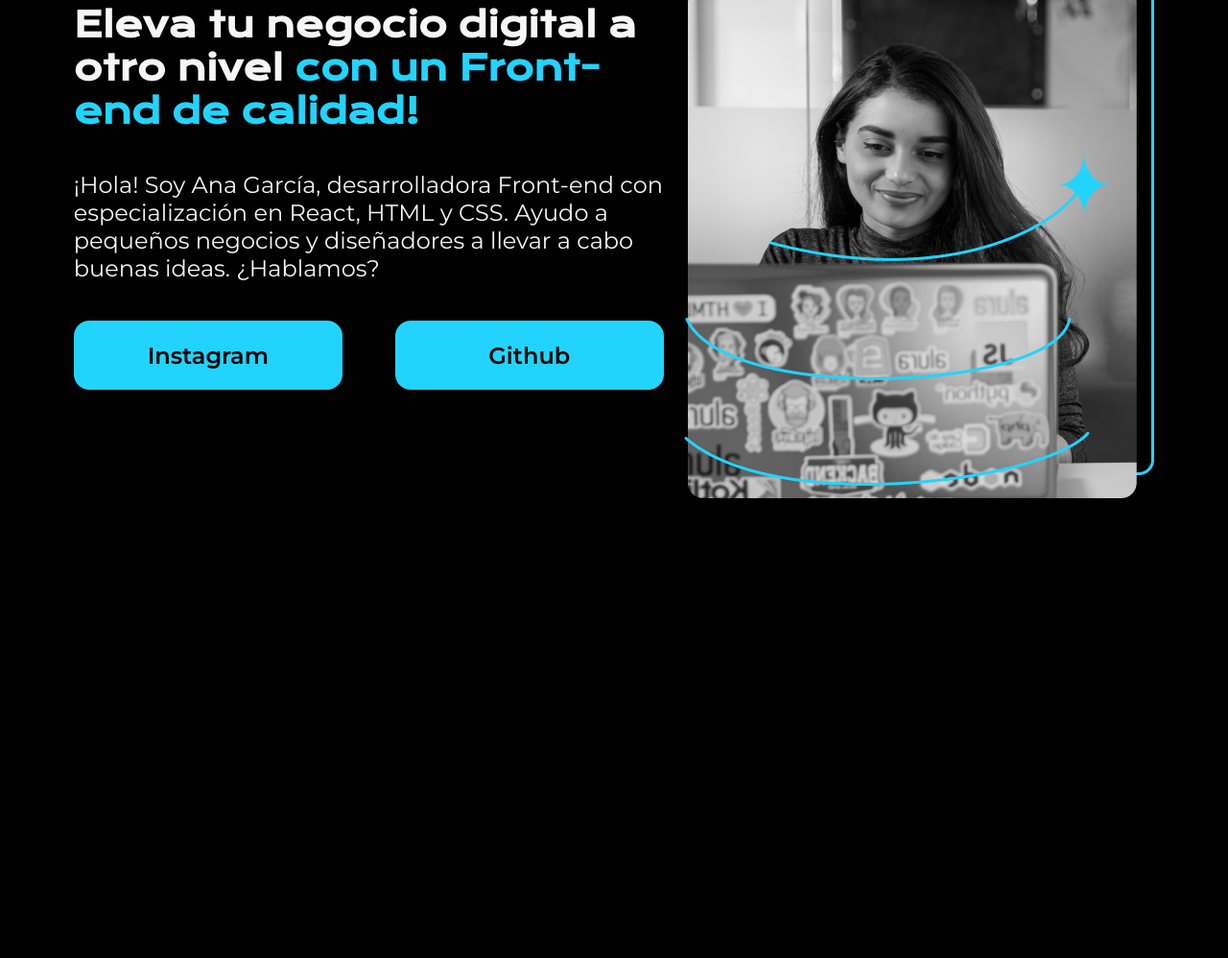
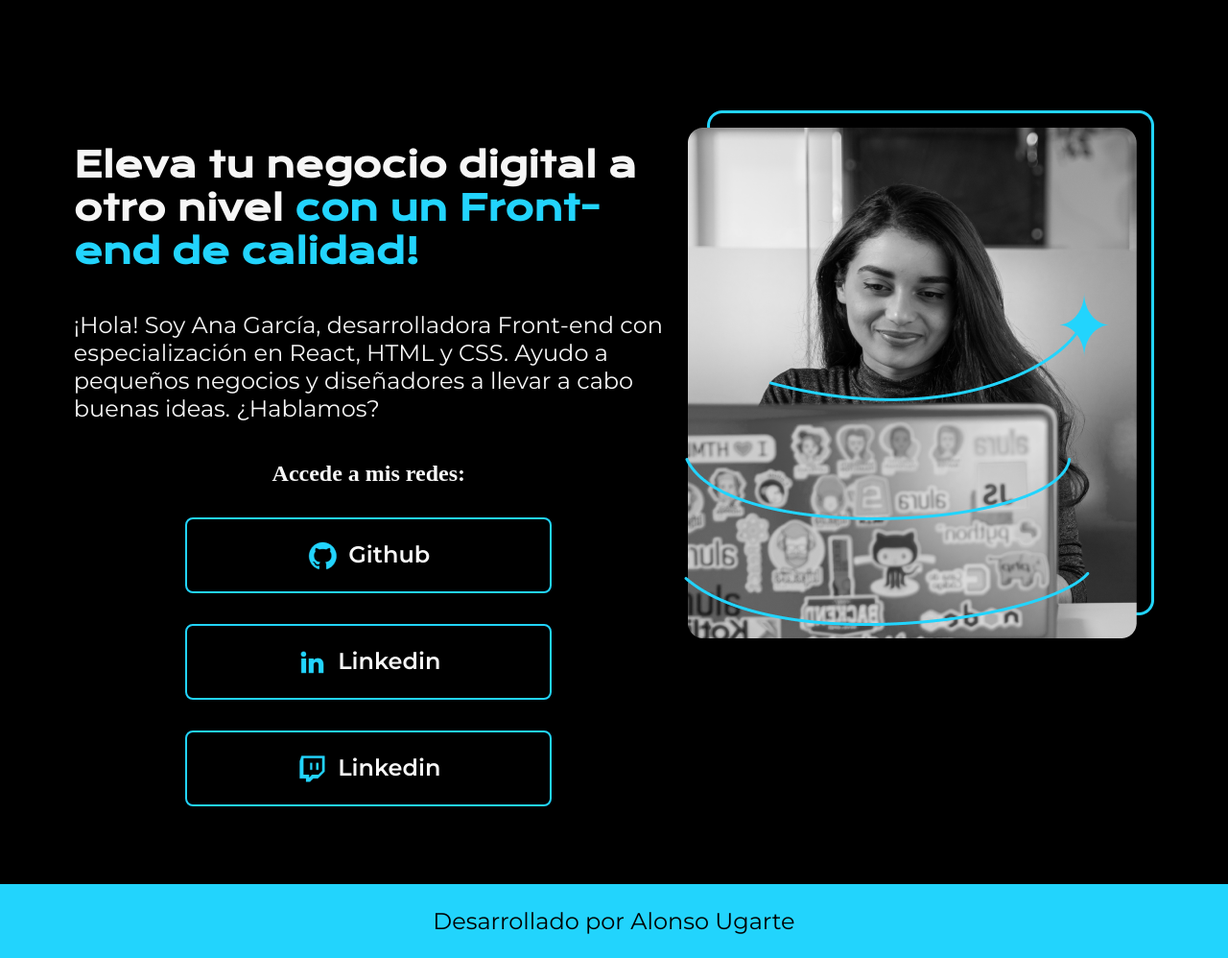
Before and after one commit to AlonsoUR/portfolio, a plain HTML site: page index.html in a window 1280 px wide. Shown: the part 159-1157 px from the top of the page at 96% size. Before the commit the page ends 928 px from the top, so only its background shows below. Drawn offline with nearby package versions, Linux system fonts and the light colour scheme.

Commit message:
Changed Style based on new requirements, added footer and header, added new assets

```diff
--- a/index.html
+++ b/index.html
@@ -8,7 +8,12 @@
     <link rel="stylesheet" href="style.css">
 </head>
 <body>
-    <header></header>
+    <header class="header">
+        <nav class="header__menu">
+            <a class="header__menu__link" href="">Home</a>
+            <a class="header__menu__link" href="">About me</a>
+        </nav>
+    </header>
     <main class="presentation">
         <section class="presentation__content">
             <h1 class="presentation__content__title">
@@ -22,16 +27,26 @@
                 Ayudo a pequeños negocios y diseñadores a llevar a cabo buenas ideas. ¿Hablamos?
             </p>
             <div class="presentation__links">
-                <a class="presentation__links__button" href="https://www.instagram.com/">
-                    Instagram
+                <h2 class="presentation__links__subtitle">Accede a mis redes:</h2>
+                <a class="presentation__links__button" href="https://github.com/">
+                    <img src="./assets/github.png" alt="Link to Github">
+                    Github
                 </a>
                 <a class="presentation__links__button" href="https://github.com/">
-                    Github
+                    <img src="./assets/linkedin.png" alt="link to Linkedin">
+                    Linkedin
+                </a>
+                <a class="presentation__links__button" href="https://www.twitch.tv/">
+                    <img src="./assets/twitch.png" alt="link to Twitch">
+                    Linkedin
                 </a>
             </div>
         </section>
-        <img class="image" src="Imagem.png" alt="Imagen de Ana García Trabajando">
+        <img class="image" src="assets/Imagem.png" alt="Imagen de Ana García Trabajando">
     </main>
-    <footer></footer>
+    <footer class="footer">
+        <p>Desarrollado por Alonso Ugarte</p>
+    </footer>
+
 </body>
 </html>
--- a/style.css
+++ b/style.css
@@ -8,7 +8,6 @@
 body {
     background-color: #000000;
     color: #F6F6F6;
-    height: 100vh;
     box-sizing: border-box;
 }
 
@@ -19,7 +18,7 @@ body {
 .presentation{
     display: flex;
     align-items: center;
-    margin: 10% 6%;
+    margin: 20% 6%;
     justify-content: space-between;
 }
 
@@ -44,22 +43,47 @@ body {
 .presentation__links{
     display: flex;
     justify-content: space-between;
+    flex-direction: column;
+    align-items: center;
+    gap: 32px;
 }
 
+.presentation__links_subtitle{
+    font-family: "Krona One", sans-serif;
+    font-size: 24px;
+    font-weight: 400;
+}
 .presentation__links__button{
-    width: 280px;
-    background-color: #22D4FD;
+    width: 378px;
     text-align: center;
     padding: 21.5px 0px;
-    border-radius: 16px;
+    border-radius: 8px;
     font-family: "Montserrat", sans-serif;
     font-size: 24px;
     font-weight: 600;
     text-decoration: none;
-    color: #000000;
+    color: #F6F6F6;
+    border: 2px solid #22D4FD;
+    display: flex;
+    justify-content: center;
+    gap: 10px;
+
+}
+.presentation__links__button:hover{
+    background-color: #272727;
 }
 
 .image{
     width: 488;
     height: 550;
 }
+
+.footer{
+    background-color: #22D4FD;
+    padding: 24px;
+    color: #000000;
+    text-align: center;
+    font-family: "Montserrat", sans-serif;
+    font-size: 24px;
+    font-weight: 400;
+}
```
Also changed, not shown: Imagem.png (deleted), assets/Imagem.png (added), assets/github.png (added), assets/instagram.png (added), assets/linkedin.png (added), assets/twitch.png (added), assets/twitter-novo.png (added), assets/twitter.png (added).
